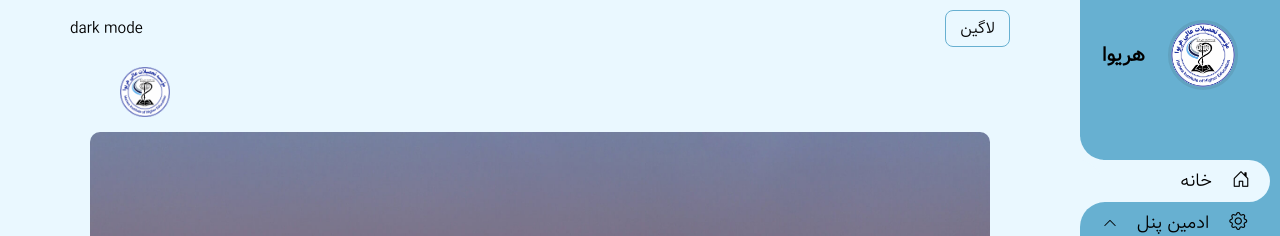
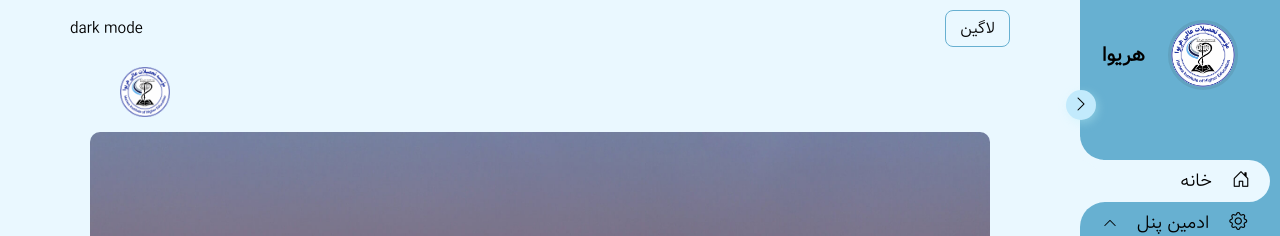
Before and after one commit to MaroufEbrahimi/portal, a React (Create React App) app: page / in a window 1280 px wide. Shown: the top 236 px of the page. Built offline with nearby package versions, Linux system fonts and the light colour scheme.

Commit message:
added state when active on inactive NavRight

```diff
--- a/src/components/Navbar/Navbar.js
+++ b/src/components/Navbar/Navbar.js
@@ -17,17 +17,26 @@ const CustomeLinks = ({ to, children, ...props }) => {
   )
 }
 
-const Navbar = () => {
-  const [activeMenu, setActiveMenu] = useState(true)
-  const menuHandler = () => setActiveMenu(!activeMenu)
+const Navbar = ({ activeNav, navActiveHandler }) => {
   const authContext = useContext(AuthContext)
 
   return (
-    <div className="navbar">
+    <div className={`navbar ${activeNav && "active_nav_right"}`}>
+      <div className="toggle_header_navbar">
+        <div className="toggle_header_icon" onClick={navActiveHandler}>
+          {activeNav ? (
+            <i className="bi bi-chevron-left"></i>
+          ) : (
+            <i className="bi bi-chevron-right"></i>
+          )}
+        </div>
+      </div>
+
       <Link to="/" className="logo">
         <img src={LOGO} alt="logo" className="logo_img" />
         <h3>هریوا</h3>
       </Link>
+
       <div className="navbar_menu">
         <ul className="navbar_content">
           <CustomeLinks to="/" title="خانه">
@@ -40,7 +49,7 @@ const Navbar = () => {
               <span>جستجو</span>
             </CustomeLinks>
           ) : null}
-          <div className="navbar__title open__navbar" onClick={menuHandler}>
+          <div className="navbar__title open__navbar">
             <li className="navbar__item">
               <i className="bi bi-gear"></i>
               <span>ادمین پنل</span>
```
